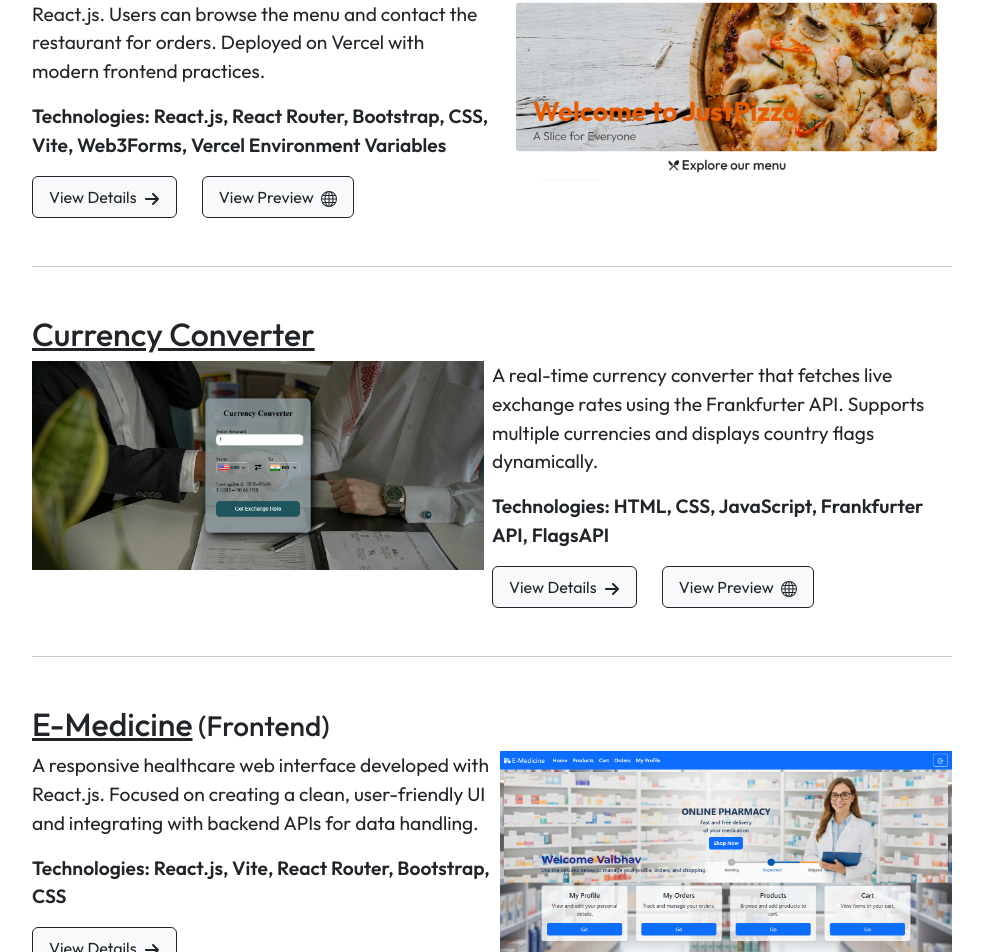
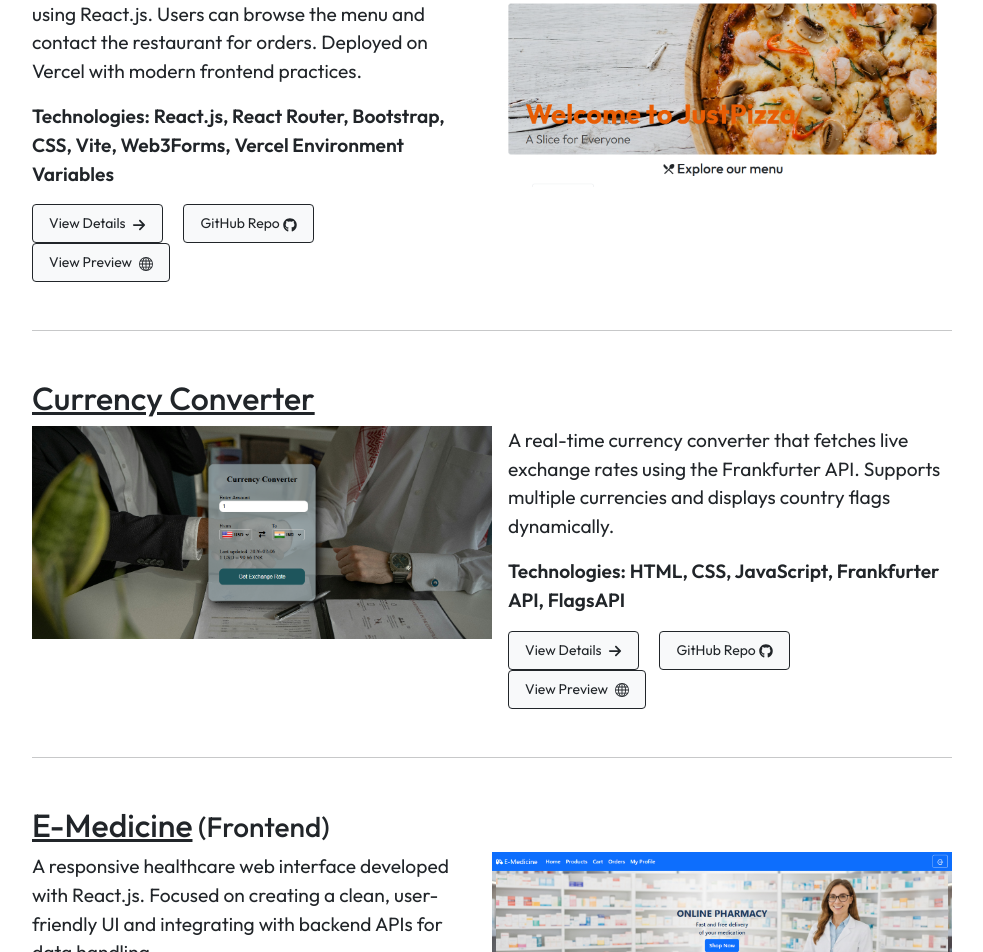
Before and after one commit to vaibhav-velhal/vaibhav-portfolio, a React (Vite) app: page / in a window 1280 px wide. Shown: the part 862-1814 px from the top of the page, without its empty margins (148-1131 px from the left). Built offline with nearby package versions, Linux system fonts and the light colour scheme.

Commit message:
Github repo links added for projects

```diff
--- a/src/pages/Home/Home.css
+++ b/src/pages/Home/Home.css
@@ -43,7 +43,7 @@ section h2 {
 }
 
 .buttons-section .btn {
-    margin-right: 25px;
+    margin-right: 20px;
 }
 
 .project:hover {
--- a/src/pages/Home/Home.jsx
+++ b/src/pages/Home/Home.jsx
@@ -1,7 +1,7 @@
 import './Home.css';
-import { FaArrowRight } from "react-icons/fa6";
+import { FaArrowRight, FaDiamond } from "react-icons/fa6";
 import { BsGlobe } from "react-icons/bs";
-import { FaDiamond } from 'react-icons/fa6';
+import { FaGithub } from 'react-icons/fa6';
 
 function Home() {
 
@@ -26,13 +26,16 @@ function Home() {
                             </p>
                             <p className='technology-section fw-semibold'>Technologies: React.js, React Router, Bootstrap, CSS, Vite, Web3Forms, Vercel Environment Variables</p>
                             <div className="buttons-section">
-                                <button className="btn btn-light btn-outline-dark py-md-2 px-md-3">View Details <FaArrowRight className='ms-1' /></button>
-                                <a className="btn btn-light btn-outline-dark py-md-2 px-md-3"
+                                <button className="btn btn-sm btn-light btn-outline-dark py-md-2 px-md-3">View Details <FaArrowRight className='ms-1' /></button>
+                                <a className="btn btn-sm btn-light btn-outline-dark py-md-2 px-md-3"
+                                     href="https://github.com/vaibhav-velhal/just-pizza-react" target='_blank' rel="noopener noreferrer">
+                                        GitHub Repo <FaGithub /></a>
+                                <a className="btn btn-sm btn-light btn-outline-dark py-md-2 px-md-3"
                                     href="https://just-pizza-official.vercel.app/" target='_blank' rel="noopener noreferrer">
                                     View Preview <BsGlobe className='ms-1' /></a>
                             </div>
                         </div>
-                        <div className="image-container col-12 col-md-6 p-0 ps-md-2">
+                        <div className="image-container col-12 col-md-6 m-0 ms-md-3">
                             <img src="/JustPizza-Project.png" alt="JustPizza-Project" />
                         </div>
                     </div>
@@ -44,7 +47,7 @@ function Home() {
                 <article className="project my-4 my-md-5">
                     <h3 className='text-decoration-underline'>Currency Converter</h3>
                     <div className="project-content">
-                        <div className="image-container col-12 col-md-6 p-0 pe-md-2">
+                        <div className="image-container col-12 col-md-6 m-0 me-md-3">
                             <img src="/Currency Converter.png" alt="Currency-Converter-Project" />
                         </div>
                         <div className="project-info">
@@ -53,8 +56,11 @@ function Home() {
                             </p>
                             <p className='technology-section fw-semibold'>Technologies: HTML, CSS, JavaScript, Frankfurter API, FlagsAPI</p>
                             <div className="buttons-section">
-                                <button className="btn btn-light btn-outline-dark py-md-2 px-md-3">View Details <FaArrowRight className='ms-1' /></button>
-                                <a className="btn btn-light btn-outline-dark py-md-2 px-md-3"
+                                <button className="btn btn-sm btn-light btn-outline-dark py-md-2 px-md-3">View Details <FaArrowRight className='ms-1' /></button>
+                                <a className="btn btn-sm btn-light btn-outline-dark py-md-2 px-md-3"
+                                     href="https://github.com/vaibhav-velhal/currency-converter" target='_blank' rel="noopener noreferrer">
+                                        GitHub Repo <FaGithub /></a>
+                                <a className="btn btn-sm btn-light btn-outline-dark py-md-2 px-md-3"
                                     href="https://vaibhav-velhal.github.io/currency-converter/" target='_blank' rel="noopener noreferrer">
                                     View Preview <BsGlobe className='ms-1' /></a>
                             </div>
@@ -74,10 +80,10 @@ function Home() {
                             </p>
                             <p className='technology-section fw-semibold'>Technologies: React.js, Vite, React Router, Bootstrap, CSS</p>
                             <div className="buttons-section">
-                                <button className="btn btn-light btn-outline-dark py-md-2 px-md-3">View Details <FaArrowRight className='ms-1' /></button>
+                                <button className="btn btn-sm btn-light btn-outline-dark py-md-2 px-md-3">View Details <FaArrowRight className='ms-1' /></button>
                             </div>
                         </div>
-                        <div className="image-container col-12 col-md-6 p-0 ps-md-2">
+                        <div className="image-container col-12 col-md-6 m-0 ms-md-3">
                             <img src="/E-Medicine.png" alt="E-Medicine-project" />
                         </div>
                     </div>
```
